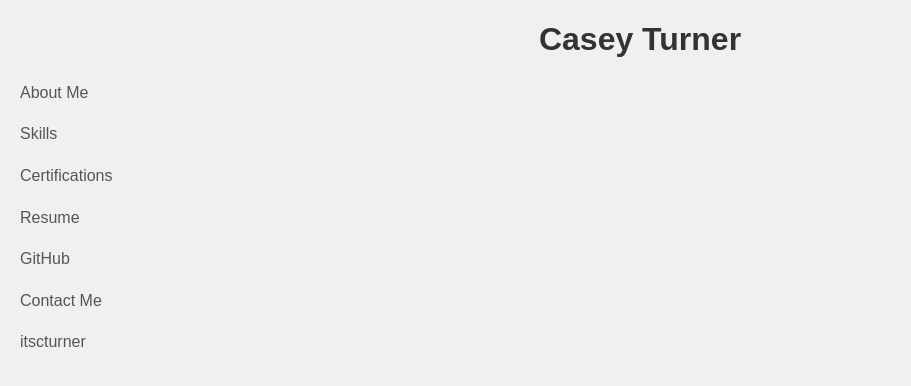
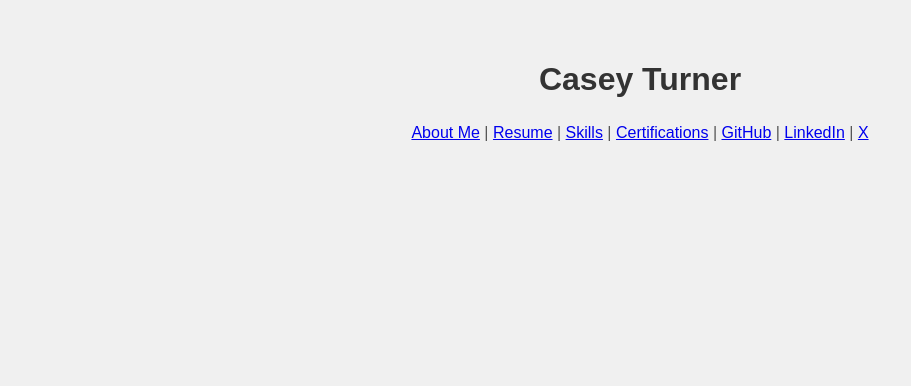
Before and after one commit to itscturner/cturn.dev, a plain HTML site: page index.html in a window 1280 px wide. Shown: the whole page, without its empty margins (0-911 px from the left). Drawn offline with Linux system fonts and the light colour scheme; files that its build step writes are made by us from their sources.

Commit message:
Update index.html

```diff
--- a/index.html
+++ b/index.html
@@ -1,24 +1,17 @@
 <!DOCTYPE html>
 <html lang="en">
 <head>
-    <title>itscturner</title>
-    <link rel="stylesheet" href="style.css">
+  <meta charset="UTF-8">
+  <meta name="viewport" content="width=device-width, initial-scale=1.0">
+  <title>itscturner</title>
+  <link rel="stylesheet" href="style.css">
 </head>
 <body>
-    <header>
-        <h1>Casey Turner</h1>
-    </header>
-    <main>
-        <p>About Me</p>
-        <p>Skills</p>
-        <p>Certifications</p>
-        <p>Resume</p>
-        <p>GitHub</p>
-        <p>Contact Me</p>
-    </main>
-    <footer>
-        <p>itscturner</p>
-    </footer>
-    <script src="script.js"></script>
+  <div id="main">
+    <h1>Casey Turner</h1>
+    <p>
+        <a href="url">About Me</a>  |  <a href="url">Resume</a>  |  <a href="url">Skills</a>  |  <a href="url">Certifications</a>  |  <a href="url">GitHub</a>  |  <a href="url">LinkedIn</a>  |  <a href="url">X</a>
+    </p>
+  </div>
 </body>
 </html>
```
